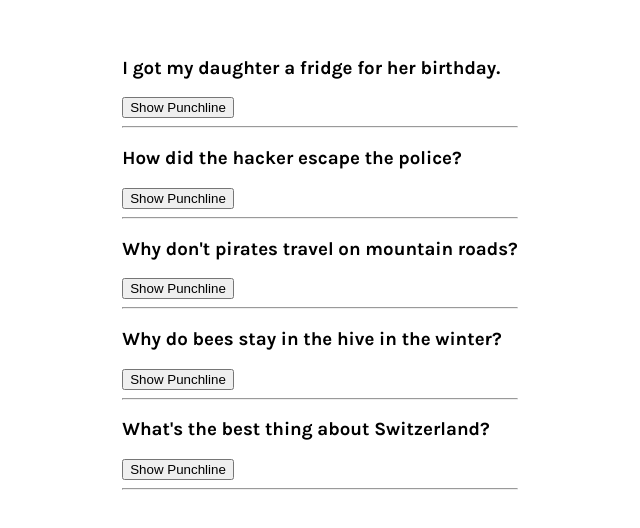
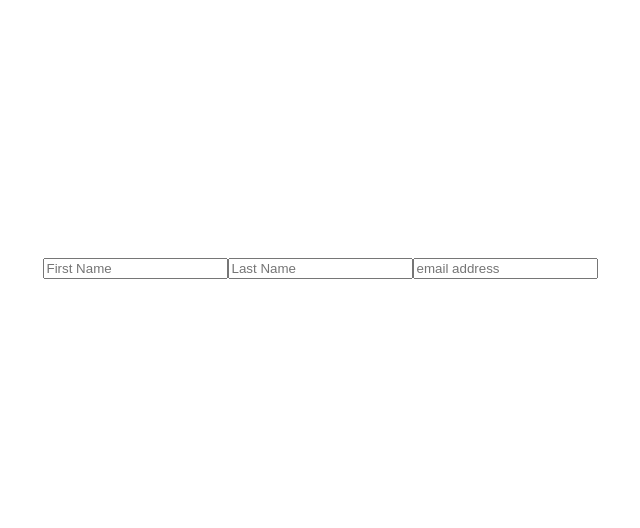
Before and after one commit to michaelokolo/Meme-generator, a React (Create React App) app: page / in a window 1280 px wide. Shown: the part 132-660 px from the top of the page, without its empty margins (320-960 px from the left). Built offline with nearby package versions, Linux system fonts and the light colour scheme.

Commit message:
using objects in state for forms

```diff
--- a/src/App.js
+++ b/src/App.js
@@ -14,6 +14,7 @@ import { toBePartiallyChecked } from '@testing-library/jest-dom/dist/matchers';
 import Box from './Box'
 import jokes from './jokesData'
 import Joke from "./Joke"
+import Form from './Form'
 
 function App(props) {
 
@@ -125,8 +126,11 @@ function App(props) {
           {/* <Header userName = {user}/>
           <Body userName = {user}/> */}
           {/* {allboxes} */}
-          {jokeElement}
-          {/* {messages.length !== 0 && <h1>You have {messages.length} unread messages!</h1>} */}
+          {/* {jokeElement} */}
+          {/* {messages.length === 0 ?
+          <h1>You're all caught up!</h1> :
+          <h1>You have {messages.length} unread {messages.length === 1 ? 'message' : 'messages'}!</h1>} */}
+          <Form/>
         </div>
       </main>
   );
--- /dev/null
+++ b/src/Form.js
@@ -0,0 +1,45 @@
+import React from 'react'
+
+function Form (){
+
+    const [formData, setFormData] = React.useState({firstName:"",
+            lastName:"",
+            email:""}
+            )
+
+    console.log(formData)
+    function handleChange(event){
+        setFormData(prevFormData => {
+            return {
+                ...prevFormData,
+                 [event.target.name]: event.target.value
+            }
+        })
+    }
+
+
+    return(
+        <form>
+            <input
+                type="text"
+                placeholder="First Name"
+                onChange={handleChange}
+                name="firstName"
+            />
+            <input
+                type="text"
+                placeholder='Last Name'
+                onChange={handleChange}
+                name="lastName"
+            />
+            <input
+                type="email"
+                placeholder='email address'
+                onChange={handleChange}
+                name="email"
+            />
+        </form>
+    )
+}
+
+export default Form
```
